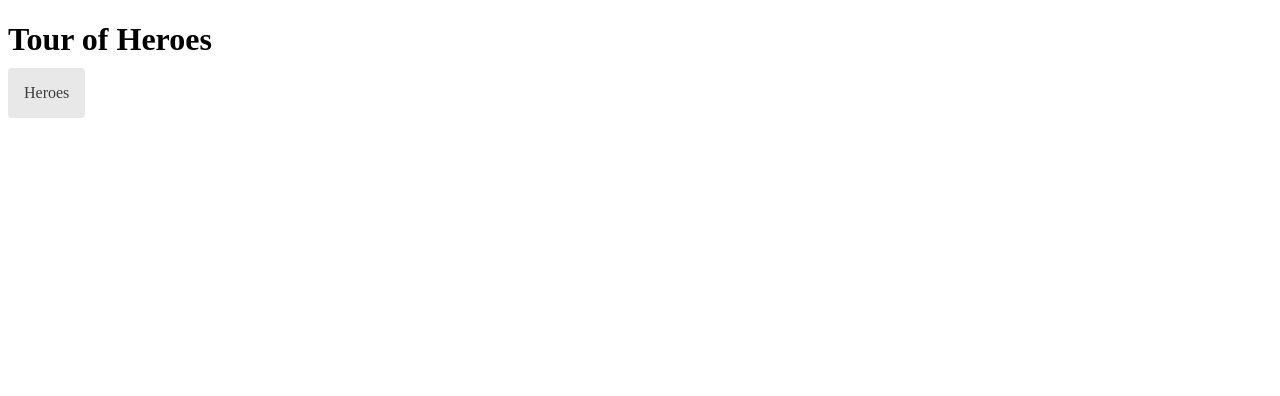
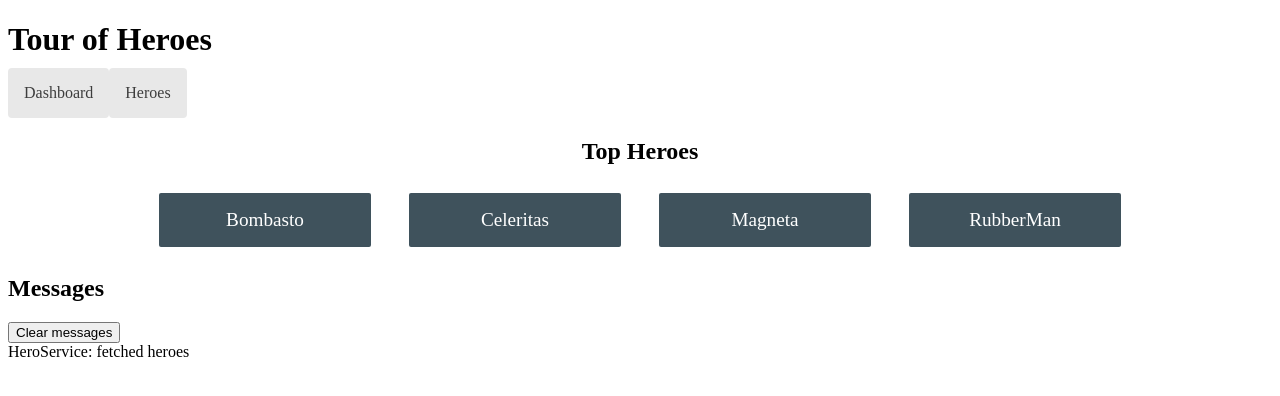
Before and after one commit to lpahlavi/angular-tour-of-heroes, an Angular app: page /dashboard in a window 1280 px wide. Before the commit this address led to /. Shown: the top 396 px of the page. Built offline with nearby package versions, Linux system fonts and the light colour scheme.

Commit message:
Add dashboard

```diff
--- a/src/app/app-routing.module.ts
+++ b/src/app/app-routing.module.ts
@@ -1,9 +1,12 @@
 import { NgModule } from '@angular/core';
 import { RouterModule, Routes } from '@angular/router';
 import { HeroesComponent } from './heroes/heroes.component';
+import { DashboardComponent } from "./dashboard/dashboard.component";
 
 const routes: Routes = [
-  { path: 'heroes', component: HeroesComponent }
+  { path: 'heroes', component: HeroesComponent },
+  { path: 'dashboard', component: DashboardComponent },
+  { path: '', redirectTo: '/dashboard', pathMatch: 'full'}
 ];
 
 @NgModule({
--- a/src/app/app.component.html
+++ b/src/app/app.component.html
@@ -1,6 +1,7 @@
-<h1>{{title}}</h1>
-<nav>
-  <a routerLink="/heroes">Heroes</a>
-</nav>
+  <h1>{{title}}</h1>
+  <nav>
+    <a routerLink="/dashboard">Dashboard</a>
+    <a routerLink="/heroes">Heroes</a>
+  </nav>
 <router-outlet></router-outlet>
 <app-messages></app-messages>
--- a/src/app/app.module.ts
+++ b/src/app/app.module.ts
@@ -7,13 +7,15 @@
 import { HeroesComponent } from './heroes/heroes.component';
 import { HeroDetailComponent } from './hero-detail/hero-detail.component';
 import { MessagesComponent } from './messages/messages.component';
+import { DashboardComponent } from './dashboard/dashboard.component';
 
 @NgModule({
   declarations: [
     AppComponent,
     HeroesComponent,
     HeroDetailComponent,
-    MessagesComponent
+    MessagesComponent,
+    DashboardComponent
   ],
   imports: [
     BrowserModule,
--- /dev/null
+++ b/src/app/dashboard/dashboard.component.css
@@ -0,0 +1,50 @@
+/* DashboardComponent's private CSS styles */
+
+h2 {
+  text-align: center;
+}
+
+.heroes-menu {
+  padding: 0;
+  margin: auto;
+  max-width: 1000px;
+
+  /* flexbox */
+  display: flex;
+  flex-direction: row;
+  flex-wrap: wrap;
+  justify-content: space-around;
+  align-content: flex-start;
+  align-items: flex-start;
+}
+
+a {
+  background-color: #3f525c;
+  border-radius: 2px;
+  padding: 1rem;
+  font-size: 1.2rem;
+  text-decoration: none;
+  display: inline-block;
+  color: #fff;
+  text-align: center;
+  width: 100%;
+  min-width: 70px;
+  margin: .5rem auto;
+  box-sizing: border-box;
+
+  /* flexbox */
+  order: 0;
+  flex: 0 1 auto;
+  align-self: auto;
+}
+
+@media (min-width: 600px) {
+  a {
+    width: 18%;
+    box-sizing: content-box;
+  }
+}
+
+a:hover {
+  background-color: #000;
+}
--- /dev/null
+++ b/src/app/dashboard/dashboard.component.html
@@ -0,0 +1,6 @@
+<h2>Top Heroes</h2>
+<div class="heroes-menu">
+  <a *ngFor="let hero of heroes">
+    {{hero.name}}
+  </a>
+</div>
--- /dev/null
+++ b/src/app/dashboard/dashboard.component.ts
@@ -0,0 +1,24 @@
+import { Component, OnInit } from '@angular/core';
+import { Hero} from "../hero";
+import{ HeroService } from "../hero.service";
+
+@Component({
+  selector: 'app-dashboard',
+  templateUrl: './dashboard.component.html',
+  styleUrls: ['./dashboard.component.css']
+})
+export class DashboardComponent implements OnInit {
+  heroes: Hero[] = [];
+
+  constructor (private heroService: HeroService) { }
+
+  ngOnInit(): void {
+    this.getHeroes();
+  }
+
+  getHeroes(): void {
+    this.heroService.getHeroes().subscribe(
+      heroes => this.heroes = heroes.slice(1, 5)
+    );
+  }
+}
```
Also changed, not shown: 1 other file (tests, documents, lock files or other folders).
